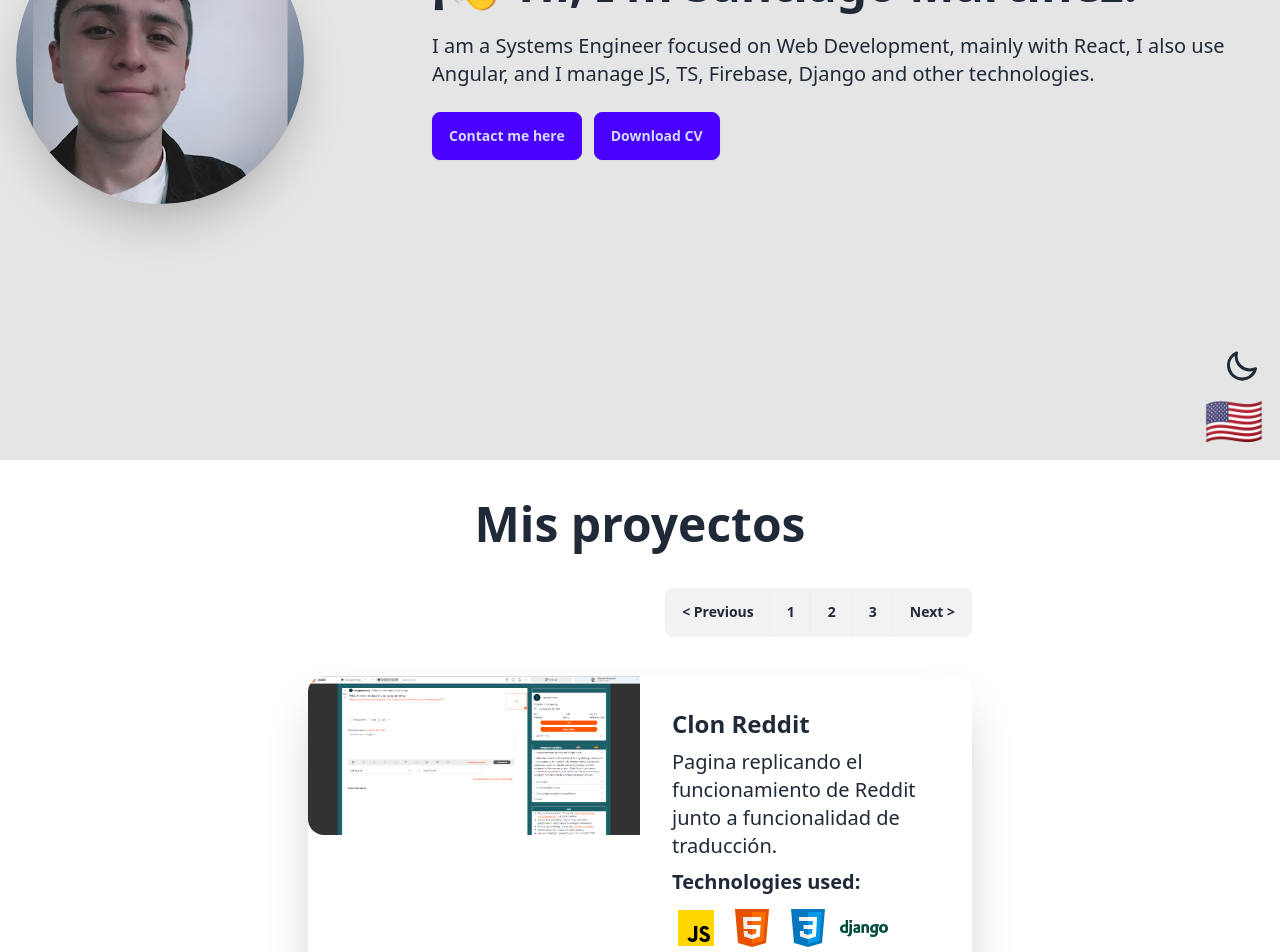
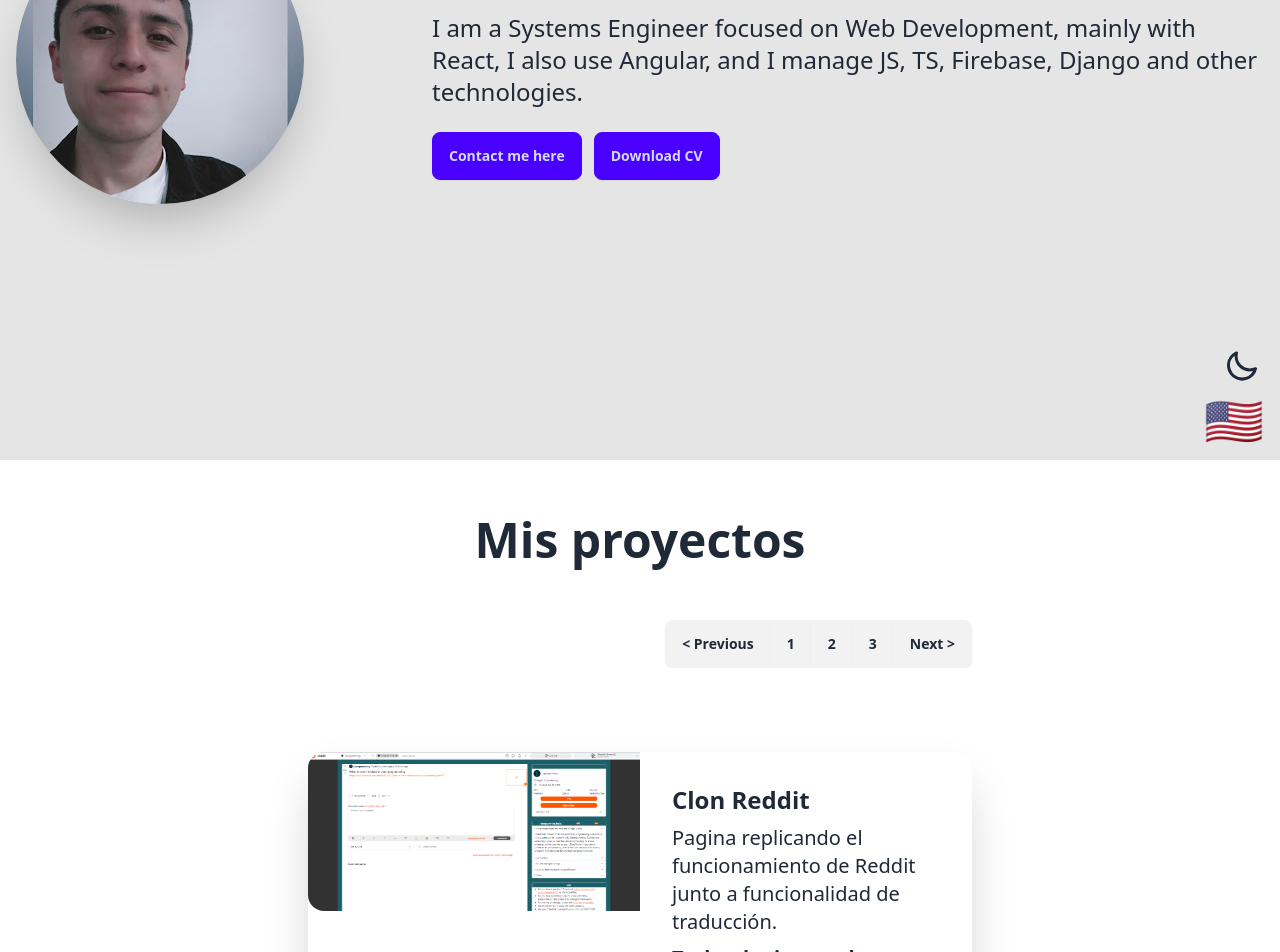
Before and after one commit to SantiagoMartinez99/PortfolioDavidMartinez, a React (Vite) app: page / in a window 1280 px wide. Shown: the part 340-1292 px from the top of the page. Built offline with nearby package versions, Linux system fonts and the light colour scheme.

Commit message:
added: Animations on Hero, Projects and experience

```diff
--- a/src/App.tsx
+++ b/src/App.tsx
@@ -21,6 +21,14 @@ function App() {
     setTheme(newTheme);
   };
 
+  useEffect(() => {
+    window.onload = () => {
+      if (document.querySelector("html")) {
+        window.scrollTo(0, 0);
+      }
+    };
+  }, []);
+
   return (
     <>
       <Header />
--- a/src/components/Experience.tsx
+++ b/src/components/Experience.tsx
@@ -1,9 +1,8 @@
 import { useTranslation } from "react-i18next";
-
+import Reveal from "../utils/Reveal";
 function Experience() {
   const [t, i18n] = useTranslation("global");
   return (
-    <>
       <section id="experience">
         <h1 className="py-10 text-5xl font-bold text-center ">
           {t("experience.title")}
@@ -29,10 +28,14 @@ function Experience() {
                 {" "}
                 (2017-2023) <br /> {t("experience.college.title")}
               </time>
+              <Reveal direction="horizontal">
                 <div className="text-lg font-black">
                   Universidad Distrital Francisco José de Caldas
                 </div>
-              {t("experience.college.description")}
+              </Reveal>
+              <Reveal direction="horizontal">
+                <>{t("experience.college.description")}</>
+              </Reveal>
             </div>
             <hr />
           </li>
@@ -57,10 +60,14 @@ function Experience() {
                 (2021)
                 <br /> {t("experience.kantar.title")}
               </time>
+              <Reveal direction="horizontalReverse">
                 <div className="text-lg font-black">
                   Millward Brown Colombia S.A.S
                 </div>
-              {t("experience.kantar.description")}
+              </Reveal>
+              <Reveal direction="horizontal">
+                <>{t("experience.kantar.description")}</>
+              </Reveal>
             </div>
             <hr />
           </li>
@@ -84,15 +91,18 @@ function Experience() {
               <time className="font-mono italic">
                 (2022-Actualmente) <br /> {t("experience.exsis.title")}
               </time>
+              <Reveal direction="horizontal">
                 <div className="text-lg font-black">
                   Exsis Software y Soluciones S.A.S
                 </div>
-              {t("experience.exsis.description")}
+              </Reveal>
+              <Reveal direction="horizontal">
+                <>{t("experience.exsis.description")}</>
+              </Reveal>
             </div>
           </li>
         </ul>
       </section>
-    </>
   );
 }
 
--- a/src/components/Footer.tsx
+++ b/src/components/Footer.tsx
@@ -3,8 +3,8 @@ import React from "react";
 function Footer() {
   return (
     <footer className="footer items-center p-4 ">
-      <nav className="grid-flow-col gap-4 place-self-center ">
-        <span>Copyright © 2024 - All right reserved</span>
+      <nav className="flex gap-4 place-self-center ">
+        <span>© 2024 - All right reserved</span>
         <a>
           <svg
             xmlns="http://www.w3.org/2000/svg"
--- a/src/components/Hero.tsx
+++ b/src/components/Hero.tsx
@@ -41,8 +41,8 @@ function Hero() {
           >
             {t("hero.heroTitle")}
           </motion.h1>
-          <motion.p
-            className="py-6 text-xl"
+          <motion.h2
+            className="py-6 text-2xl"
             initial={{ opacity: 0, scale: 0.9 }}
             animate={{ opacity: 1, scale: 1 }}
             transition={{
@@ -52,7 +52,7 @@ function Hero() {
             }}
           >
             {t("hero.heroDesc")}
-          </motion.p>
+          </motion.h2>
           <div className="flex gap-3">
             <motion.button
               className="btn btn-primary"
@@ -66,7 +66,13 @@ function Hero() {
             >
               {t("hero.btnContact")}
             </motion.button>
-            <motion.button
+            <motion.a
+              href={
+                document.documentElement.lang == "en"
+                  ? "/src/assets/cv/HojaDeVidaSantiagoMartinez.pdf"
+                  : "/src/assets/cv/CvDavidSantiagoMartinez.pdf"
+              }
+              download
               className="btn btn-primary"
               initial={{ opacity: 0, scale: 0.9 }}
               animate={{ opacity: 1, scale: 1 }}
@@ -77,7 +83,7 @@ function Hero() {
               }}
             >
               {t("hero.btnDownloadCV")}
-            </motion.button>
+            </motion.a>
           </div>
         </section>
       </div>
--- a/src/components/MyProjects.tsx
+++ b/src/components/MyProjects.tsx
@@ -1,8 +1,9 @@
-import React, { useEffect, useState } from "react";
+import { useState } from "react";
+import { useTranslation } from "react-i18next";
 import { db } from "../data/db";
 import { dbTech } from "../data/dbTech";
-import { useTranslation } from "react-i18next";
-import ReactPaginate from "react-paginate";
+import { motion } from "framer-motion";
+import Reveal from "../utils/Reveal";
 
 function MyProjects() {
   const [t, i18n] = useTranslation("global");
@@ -42,9 +43,12 @@ function MyProjects() {
   }
 
   return (
-    <section id="my-projects">
-      <h1 className="py-10 text-5xl font-bold text-center"> Mis proyectos</h1>
+    <section id="my-projects" className="w-full">
+      <Reveal>
+        <h1 className="my-14 text-5xl font-bold text-center">Mis proyectos</h1>
+      </Reveal>
 
+      <Reveal>
       <span className="flex justify-center md:justify-end md:mx-72 px-5 ">
         <div className="join">
           <button className="join-item btn" onClick={prevPage}>
@@ -66,18 +70,19 @@ function MyProjects() {
           </button>
         </div>
       </span>
+      </Reveal>
 
       <section className="flex flex-col  px-5 py-5 items-center bg-base-100">
         {currentProperties.map((project) => (
-          <div
-            key={project.id}
-            className="card lg:card-side shadow-2xl  md:mx-72 mx-5 my-5 flex flex-col transition ease-in-out delay-100 hover:scale-110 "
-          >
+          <Reveal key={project.id}>
+            <div className="card lg:card-side shadow-2xl  md:mx-72 mx-5 my-16 flex flex-col transition ease-in-out delay-100 hover:scale-110 ">
               <figure className="lg:w-1/2 w-full h-full ">
                 <img className="" src={project.image} alt="Album" />
               </figure>
               <div className="card-body flex lg:w-1/2 w-full ">
-              <h2 className="card-title text-2xl font-bold">{project.name}</h2>
+                <h2 className="card-title text-2xl font-bold">
+                  {project.name}
+                </h2>
                 <p className="text-xl">{project.desc}</p>
                 <h4 className="text-xl font-bold">
                   {t("myProjects.technologies")}
@@ -104,6 +109,7 @@ function MyProjects() {
                 </div>
               </div>
             </div>
+          </Reveal>
         ))}
       </section>
     </section>
--- a/src/index.css
+++ b/src/index.css
@@ -3,7 +3,7 @@
 @tailwind utilities;
 
 [data-theme="light"],
-[data-theme="dark"] section,
+[data-theme="dark"] ,section,
 .navbar-center,
 .join-item,
 hr,
--- /dev/null
+++ b/src/utils/Reveal.tsx
@@ -0,0 +1,68 @@
+import { easeIn, motion, useAnimation, useInView } from "framer-motion";
+import { useEffect, useRef } from "react";
+
+type RevealProps = {
+  children: JSX.Element;
+  direction?: "vertical" | "horizontal" | "horizontalReverse";
+};
+
+function Reveal({ children, direction = "vertical" }: RevealProps) {
+  const ref = useRef(null);
+  const isInView = useInView(ref, { once: true });
+  const mainControls = useAnimation();
+  const slideControls = useAnimation();
+
+  const variants = {
+    vertical: {
+      hidden: { opacity: 0, y: 75 },
+      visible: { opacity: 1, y: 0 },
+    },
+    horizontal: {
+      hidden: { opacity: 0, x: -75 },
+      visible: { opacity: 1, x: 0 },
+    },
+    horizontalReverse: {
+      hidden: { opacity: 0, x: 100 },
+      visible: { opacity: 1, x: 0 },
+    },
+  };
+
+  useEffect(() => {
+    if (isInView) {
+      mainControls.start("visible");
+      slideControls.start("visible");
+    }
+  }, [isInView]);
+
+  return (
+    <div ref={ref} style={{ position: "relative", overflow: "hidden" }}>
+      <motion.div
+        variants={variants[direction]} // Selecciona los variants según la dirección
+        initial="hidden"
+        animate={mainControls}
+        transition={{ duration: 0.8, delay: 0.4 }}
+      >
+        {children}
+      </motion.div>
+      <motion.div
+        variants={{
+          hidden: { top: 0, left: 0 },
+          visible: { top: "100%", left: 0 },
+        }} // La dirección horizontal no requiere desplazamiento lateral
+        initial="hidden"
+        animate={slideControls}
+        transition={{ duration: 1, ease: "easeIn" }}
+        style={{
+          position: "absolute",
+          top: 0,
+          left: direction === "horizontal" ? 4 : undefined, // Ajusta el desplazamiento lateral según la dirección
+          right: direction === "horizontal" ? 4 : undefined,
+          bottom: 0,
+          zIndex: 20,
+        }}
+      />
+    </div>
+  );
+}
+
+export default Reveal;
```
Also changed, not shown: src/main.tsx (+4 -5 lines). Lines whose indentation alone changed are shown as unchanged.
